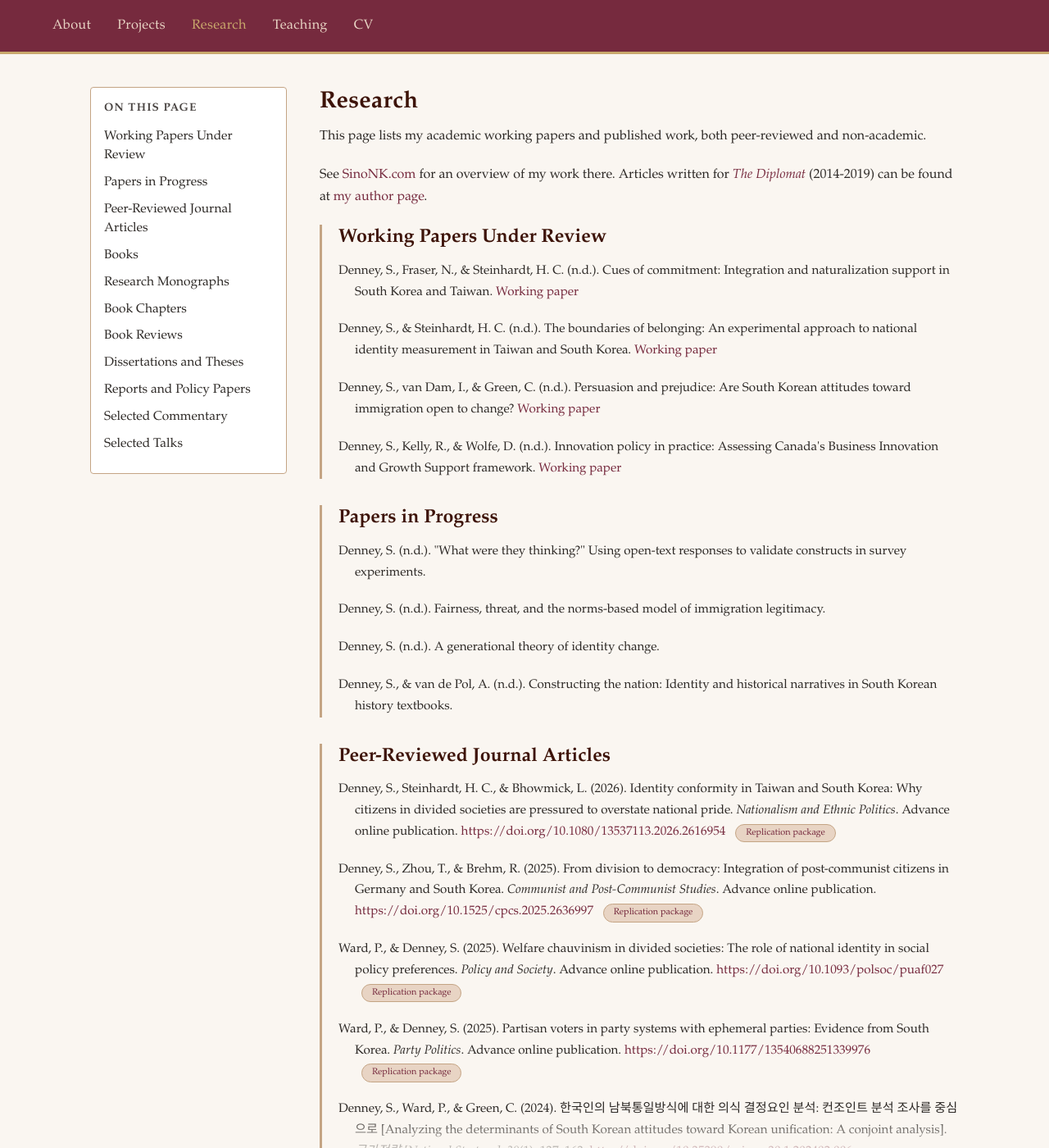
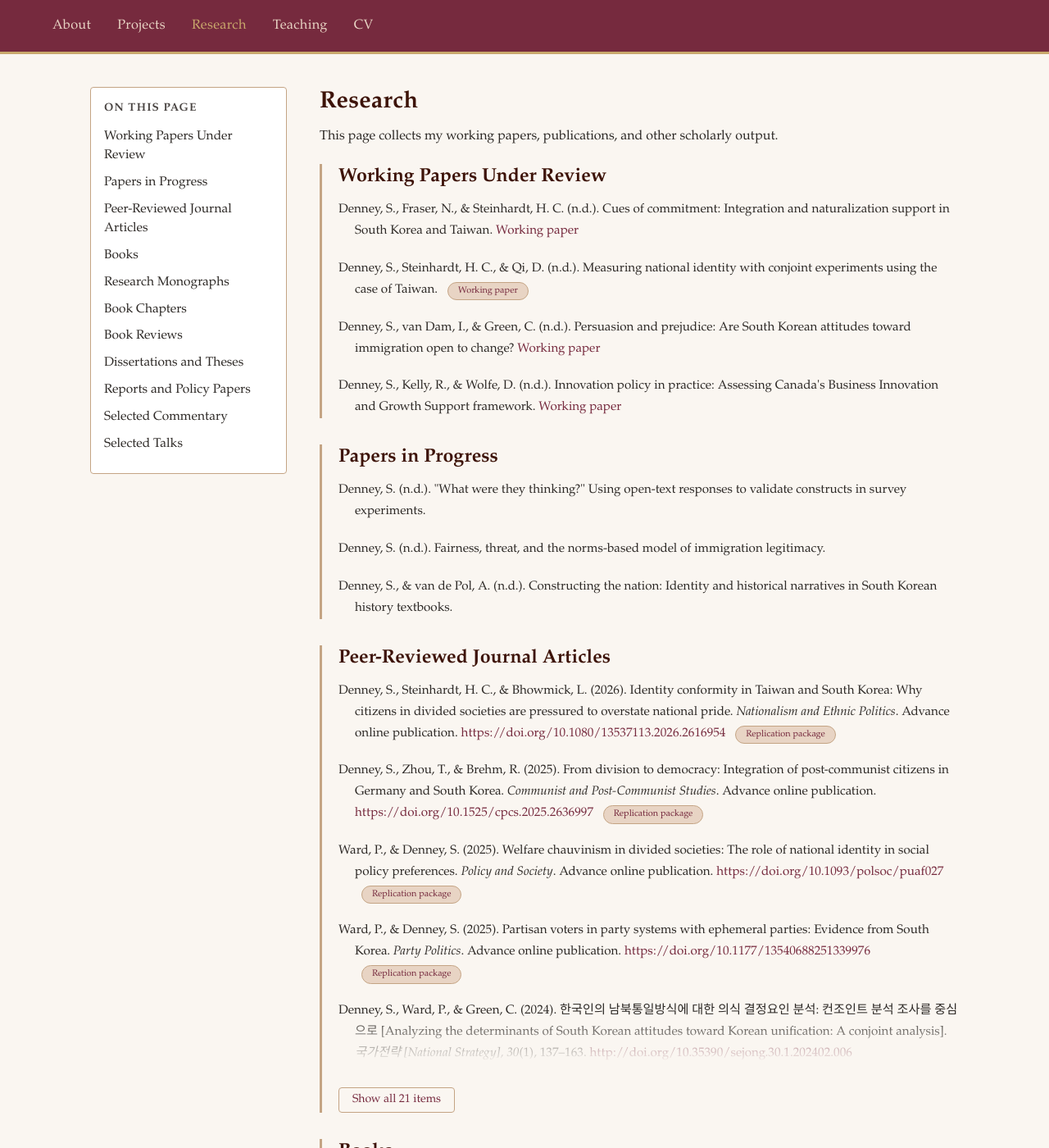
Before and after one commit to scdenney/scdenney.github.io, a Jekyll site: the page built from research.md, in a window 1280 px wide and 1400 px high. Shown: the whole window at 82% size. Built offline with Jekyll 4.4.1, drawn with Linux system fonts in a browser that asks for light colours.

Commit message:
Update research page: new intro, working paper badge, and revised Taiwan paper entry
- Simplify intro text
- Remove SinoNK/Diplomat links from intro
- Add working-paper-badge CSS class
- Replace old Taiwan/Korea paper entry with revised Taiwan-only version (Denney, Steinhardt & Qi)
- Remove generational identity paper from Papers in Progress
- Add working paper PDF to assets

```diff
--- a/assets/css/style.css
+++ b/assets/css/style.css
@@ -365,6 +365,32 @@ hr {
   background-color: var(--cream);
 }
 
+/* Working paper badge */
+.working-paper-badge {
+  display: inline-block;
+  margin-left: 8px;
+  padding: 2px 12px;
+  font-size: 0.72em;
+  font-weight: 500;
+  line-height: 1.5;
+  white-space: nowrap;
+  text-indent: 0;
+  text-align: center;
+  color: var(--burgundy);
+  background-color: var(--warm-tan);
+  border: 1px solid var(--dusty-rose);
+  border-radius: 999px;
+  text-decoration: none;
+  vertical-align: baseline;
+  transition: background-color 0.2s, color 0.2s;
+}
+
+.working-paper-badge:hover {
+  background-color: var(--burgundy);
+  color: var(--cream);
+  border-color: var(--burgundy);
+}
+
 /* Collapsible Details */
 details {
   margin: 0.25rem 0;
--- a/research.md
+++ b/research.md
@@ -30,9 +30,7 @@ permalink: /research/
 
 <h1>Research</h1>
 
-<p>This page lists my academic working papers and published work, both peer-reviewed and non-academic.</p>
-
-<p>See <a href="http://SinoNK.com" target="_blank">SinoNK.com</a> for an overview of my work there. Articles written for <a href="https://thediplomat.com/" target="_blank"><em>The Diplomat</em></a> (2014-2019) can be found at <a href="https://thediplomat.com/authors/steven-denney/" target="_blank">my author page</a>.</p>
+<p>This page collects my working papers, publications, and other scholarly output.</p>
 
 <div class="research-section">
 <h2 id="working-papers">Working Papers Under Review</h2>
@@ -42,7 +40,7 @@ Denney, S., Fraser, N., & Steinhardt, H. C. (n.d.). Cues of commitment: Integrat
 </p>
 
 <p class="publication-item">
-Denney, S., & Steinhardt, H. C. (n.d.). The boundaries of belonging: An experimental approach to national identity measurement in Taiwan and South Korea. <a href="https://github.com/scdenney/national-identity-cbc-taiwan-korea/tree/main" target="_blank">Working paper</a>
+Denney, S., Steinhardt, H. C., & Qi, D. (n.d.). Measuring national identity with conjoint experiments using the case of Taiwan. <a href="https://github.com/scdenney/natid-conjoint-taiwan" target="_blank" class="working-paper-badge">Working paper</a>
 </p>
 
 <p class="publication-item">
@@ -63,10 +61,6 @@ Denney, S. (n.d.). "What were they thinking?" Using open-text responses to valid
 
 <p class="publication-item">
 Denney, S. (n.d.). Fairness, threat, and the norms-based model of immigration legitimacy.
-</p>
-
-<p class="publication-item">
-Denney, S. (n.d.). A generational theory of identity change.
 </p>
 
 <p class="publication-item">
```
Also changed, not shown: 1 other file.
